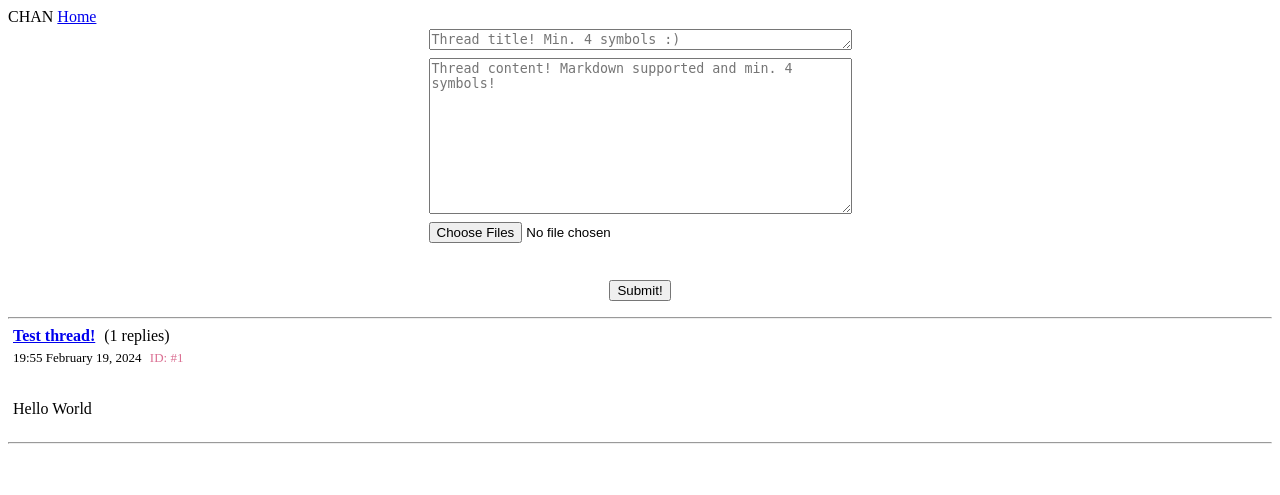
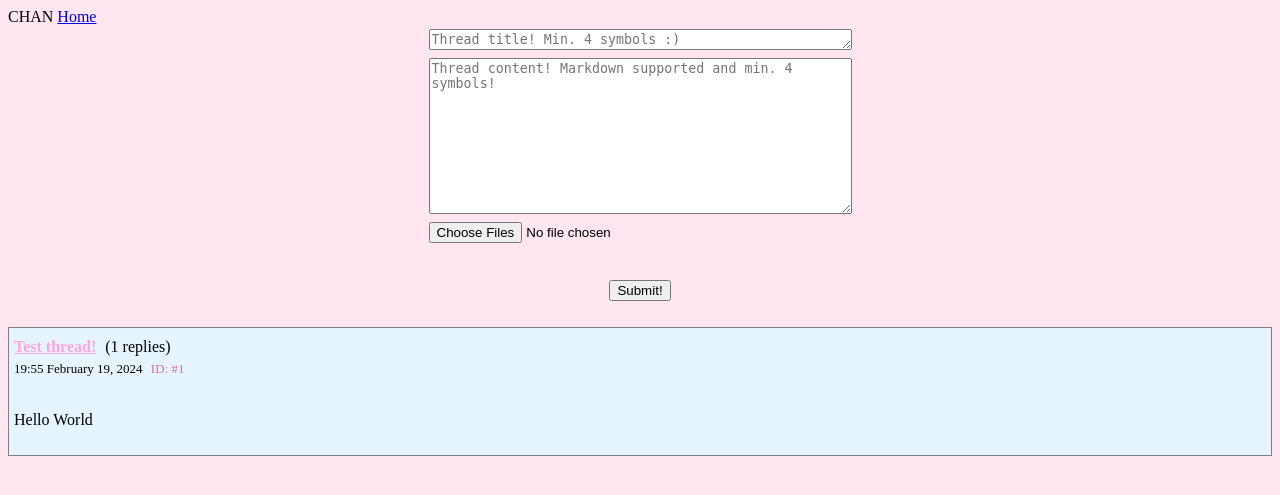
Before and after one commit to dj-antivaxx/antivaxx.online, a Flask app: page / in a window 1280 px wide. Shown: the top 495 px of the page. Run offline with Flask 3, Linux system fonts and the light colour scheme; data comes from the database, SQL or seed files in the repository; data that the repository does not hold is empty.

Commit message:
change appearance and colors

```diff
--- a/src/templates/base.html
+++ b/src/templates/base.html
@@ -4,7 +4,7 @@
 
 <html>
 
-<body>
+<body style="background-color:#FFE6F1">
     <nav class="navbar">
         <a class="navbar-item">CHAN</a>
         <a href="{{ url_for('home.index') }}" class="navbar-item">Home</a>
--- a/src/templates/index.html
+++ b/src/templates/index.html
@@ -17,7 +17,6 @@
             <div class="thread_container">
                 {{ thread_macro(threads[i], posts[i], show_full_thread) }}
             </div>
-            <hr>
     {% endfor %}
 </div>
 {% endif %}
--- a/src/templates/macroses/post.html
+++ b/src/templates/macroses/post.html
@@ -31,6 +31,7 @@
                     {% if line.type == 'text' %}
                         {{ line['text'] | safe }}
                     {% else %}
+                        <br>
                         {% set reply_popup_id = post_id|string + '_' + reply_view_recursion_cycle|string %}
                         {% set reply_text = line['text'] %}
                         {% set replied_post = line['quoted_post'] %}
@@ -44,7 +45,7 @@
 
 <style>
     .mypost {
-        background-color: lightgray;
+        background-color: #E6F4FF;
         padding-bottom:10px;
         padding-top:10px;
         padding-left:5px;
--- a/src/templates/macroses/reply_viewer.html
+++ b/src/templates/macroses/reply_viewer.html
@@ -8,19 +8,16 @@
 
 <style>
     .highlighted_reply {
-        position: relative;
+        /* position: relative; */
         display: inline-block;
-        border-bottom: 1px dotted black;
-        color: rgb(119, 162, 241);
+        color: #FFA4DE;
     }
 
     .highlighted_reply .reply_popup {
         visibility: hidden;
         width: 100vw;
         max-width: 10000%;
-        background-color: white;
         color: black;
-        border-style: solid;
         border-width: 0.5px;
         position: absolute;
         z-index: 1;
--- a/src/templates/macroses/submit_post.html
+++ b/src/templates/macroses/submit_post.html
@@ -66,7 +66,5 @@
     <p>{{ form.submit() }}</p>
 </center>
 </form>
-<hr>
-
 
 {% endmacro %}
--- a/src/templates/macroses/thread_header.html
+++ b/src/templates/macroses/thread_header.html
@@ -8,7 +8,7 @@
     <div class="thread_header_metadata_container">
         <div class="thread_header_metadata_title_container">
             {% if not show_full_thread %}
-                <a href="{{ url_for('thread.thread', thread_id=thread_url) }}">{{thread_title}}</a>
+                <a href="{{ url_for('thread.thread', thread_id=thread_url) }}" style="color:#FFA4DE">{{thread_title}}</a>
             {% else %}
                 {{thread_title}}
             {% endif %}
@@ -38,11 +38,16 @@
 
 <style>
     .thread_header_container {
-        background-color: white;
-        padding-bottom:0px;
-        padding-top:0px;
+        background-color: #E6F4FF;
+        padding-bottom:10px;
+        padding-top:10px;
         padding-left:5px;
         padding-right:5px;
+        border-style: solid;
+        border-width: 0.1px;
+        border-color: grey;
+        margin-bottom: 0px;
+        margin-top: 10px;
     }
 
     .thread_header_metadata_container {
```
